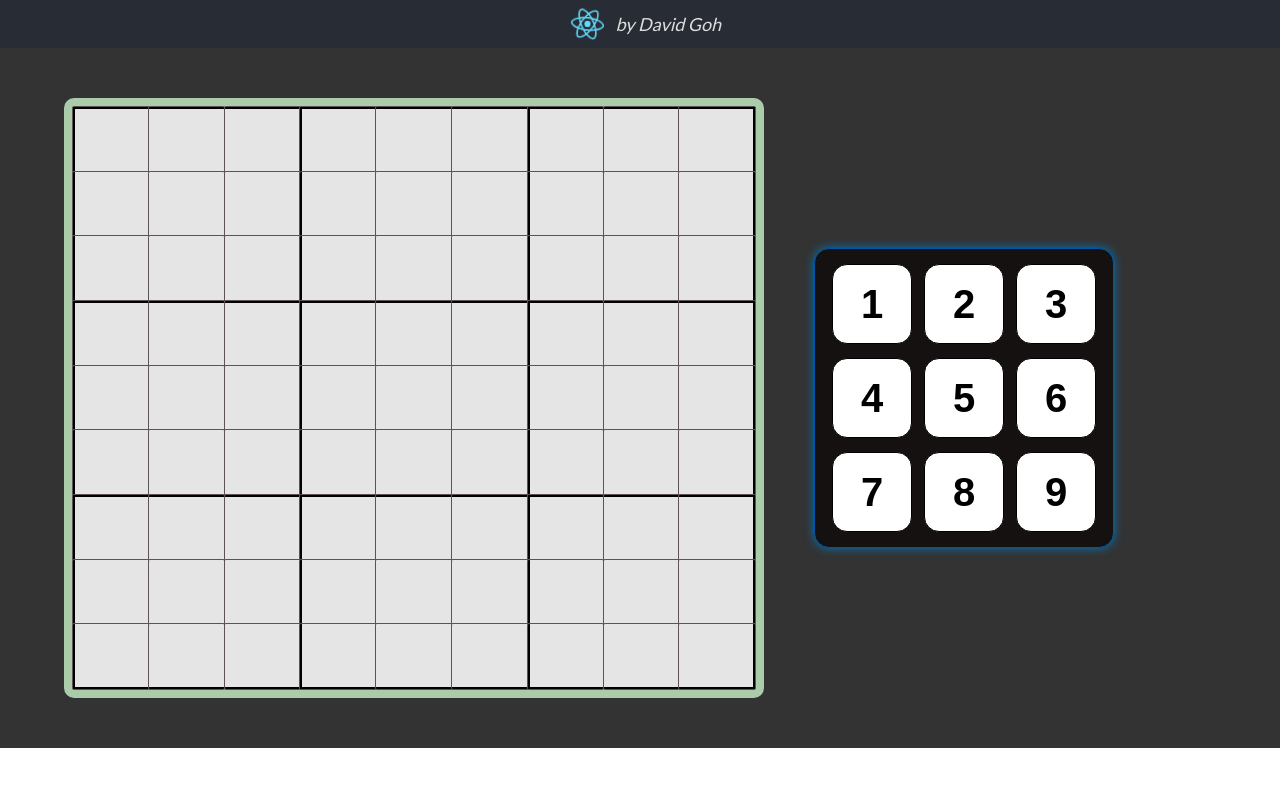
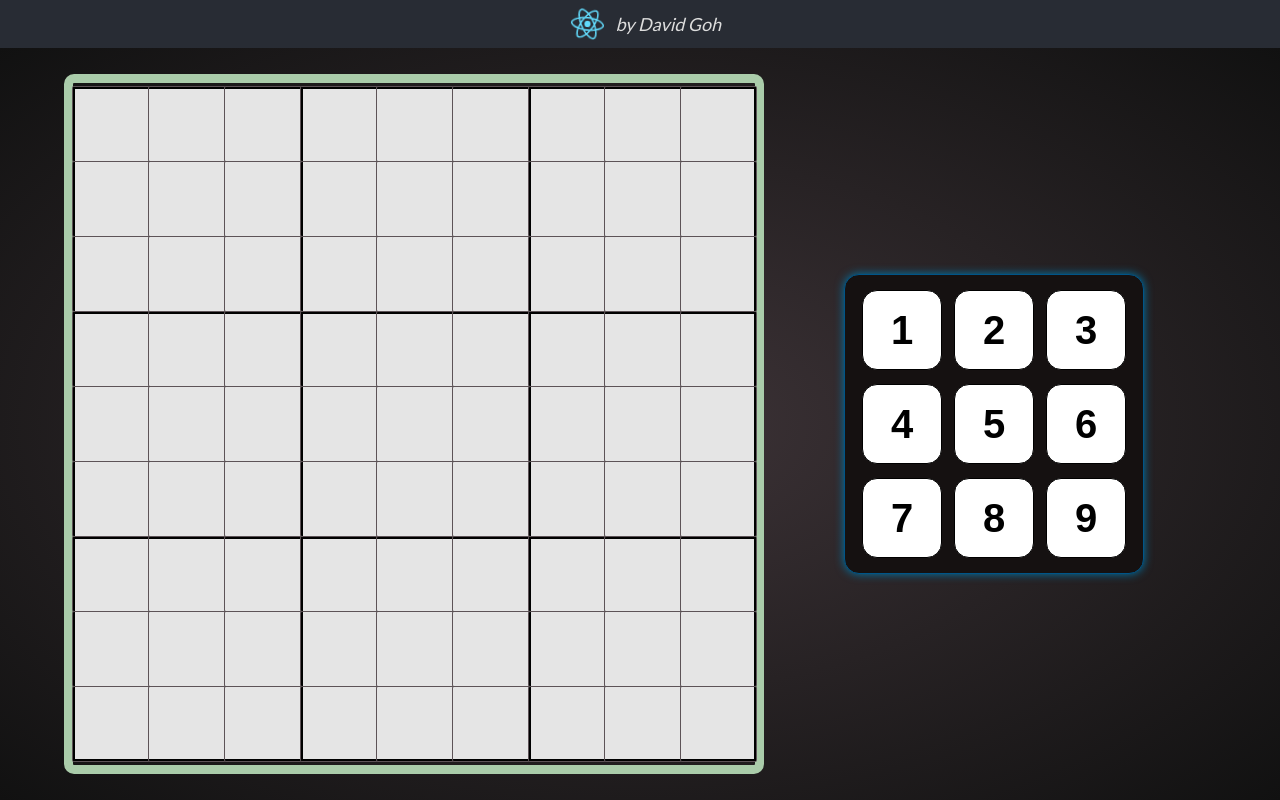
Before and after one commit to kr0stofa/sudoku_react2, a React (Create React App) app: page / in a window 1280 px wide. Built offline with nearby package versions, Linux system fonts and the light colour scheme.

Commit message:
ADD validator

```diff
--- a/src/components/Sudoku.tsx
+++ b/src/components/Sudoku.tsx
@@ -15,6 +15,7 @@ const getEmptyBoard = () =>
 
 const Sudoku = () => {
   const [currBoard, setCurrBoard] = useState<Board>(getEmptyBoard());
+  const [prevBoard, setPrevBoard] = useState<Board>(getEmptyBoard());
   const [selectedTile, setSelectedTile] = useState<number>(-1);
   const [hoveredTile, setHoveredTile] = useState<number>(-1);
 
@@ -35,8 +36,53 @@ const Sudoku = () => {
     return getTileValue(x, y);
   };
 
+  const getAvailableNumbers = (x: number, y: number, val: number, b: Board) => {
+    const avail = [1, 2, 3, 4, 5, 6, 7, 8, 9];
+    const unavail = new Map<number, boolean>();
+    b[y].forEach((v: number) => unavail.set(v, true));
+  };
+
+  const isTileValid = (x: number, y: number, val: number, b: Board) => {
+    let valid = true;
+
+    // Horizontal check
+    valid = !b[y].some((v: number) => v === val);
+
+    if (!valid) {
+      // console.log("hori fail", b[y]);
+      return false;
+    }
+
+    // Vertical check
+    valid = !b.some((e) => e[x] === val);
+
+    if (!valid) {
+      // console.log("vert fail");
+      return false;
+    }
+
+    // Box check
+    let boxCols = [6, 7, 8];
+    if (x < 3) {
+      boxCols = [0, 1, 2];
+    } else if (x < 6) {
+      boxCols = [3, 4, 5];
+    }
+
+    let boxRows = [6, 7, 8];
+    if (y < 3) {
+      boxRows = [0, 1, 2];
+    } else if (y < 6) {
+      boxRows = [3, 4, 5];
+    }
+
+    valid = !boxRows.some((y) => boxCols.some((x) => b[y][x] === val));
+
+    return valid;
+  };
+
   const setNumber = (x: number, y: number, val: number) => {
-    const nb = currBoard.slice();
+    const nb = currBoard.map((r) => [...r]);
     nb[y][x] = val;
     setCurrBoard(nb);
   };
@@ -49,7 +95,20 @@ const Sudoku = () => {
     if (selectedTile < 0) {
       return;
     }
+
+    if (getTileValueById(selectedTile) === val) {
+      return;
+    }
+
+    // Capture previous board
+    const pb = currBoard.map((r) => [...r]);
+    setPrevBoard(pb);
+
     const [x, y] = getTileFromId(selectedTile);
+    const v = isTileValid(x, y, val, pb);
+
+    console.log("Valid?", v);
+    // Set the number
     setNumber(x, y, val);
   };
 
--- a/src/components/numpad.css
+++ b/src/components/numpad.css
@@ -4,6 +4,7 @@
   display: flex;
   flex-direction: column;
   justify-content: center;
+  margin-left: 80px;
 }
 
 .num-grid{
@@ -17,8 +18,8 @@
   align-items: center;
   background: #151111;
   border-radius: 5%;
-  border: solid 1px #05a;
-  box-shadow: 0 0 10px 0 #07b;
+  border: solid 1px #058;
+  box-shadow: 0 0 10px 0 #07a;
   padding:25px 5px;
 }
 
@@ -38,11 +39,13 @@
 
 .number:hover{
   color: #fff;
-  background: #5cf;
+  background: rgba(0,170,210, 0.95);
 }
 
 .number.highlight{
   color: #eee;
-  background: #28a;
+  background: #249;
   border: solid 2px #ddd;
+  pointer-events: none;
+  cursor: none;
 }
--- a/src/components/sudoku.css
+++ b/src/components/sudoku.css
@@ -1,19 +1,19 @@
 .sudoku{
-  max-height: 100vh;
-  height: 700px;
+  height: 94vh;
   width: 100%;
   display: flex;
-  background: #333;
+  background: radial-gradient(#3d3337, #111);
 }
 .gameboard{
   position: relative;
   display: flex;
   flex-direction: column;
+  width: 700px;
   flex: 0 0 auto;
-  width: 700px;
-  height: auto;
+  height: 700px;
+  max-height: 700px;
   justify-content: center;
-  margin: 50px;
+  margin: auto 0;
   border-radius: 10px;
   margin-left: 5%;
   border: solid 9px #aca;
@@ -29,8 +29,8 @@
 }
 
 .tile{
-  height: 100%;
   width: 11.11%;
+  flex: 0 0 11.11%;
   max-height: 100px;
   max-width: 100px;
   background: #e5e5e5;
@@ -42,7 +42,6 @@
   color: #333;
   box-shadow: 0px 0px 0px 1px #5d5357;
   transition: all 100ms ease;
-
 }
 
 .border-left{
@@ -62,8 +61,8 @@
 }
 
 .tile:hover{
-  color: #0af;
-  background: rgba(220,255,150, 1);
+  color: #eed;
+  background: rgba(0,170,210, 1);
   font-weight: 600;
   font-size: 36px;
 }
@@ -78,7 +77,7 @@
 }
 
 .tile-content.selected{
-  background: #0ac;
+  background: #0ce;
   color: #fff;
 
   font-size: 36px;
```
